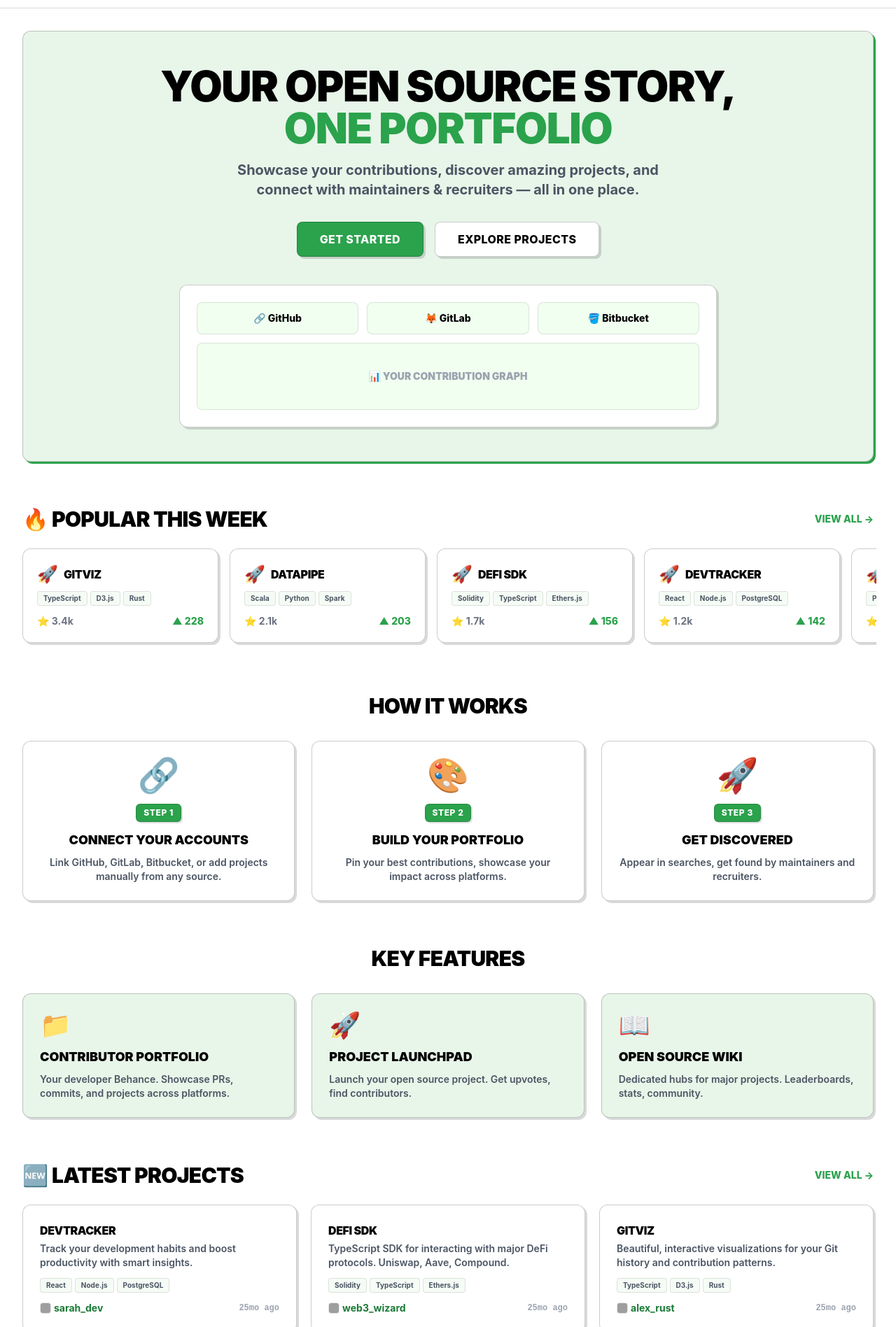
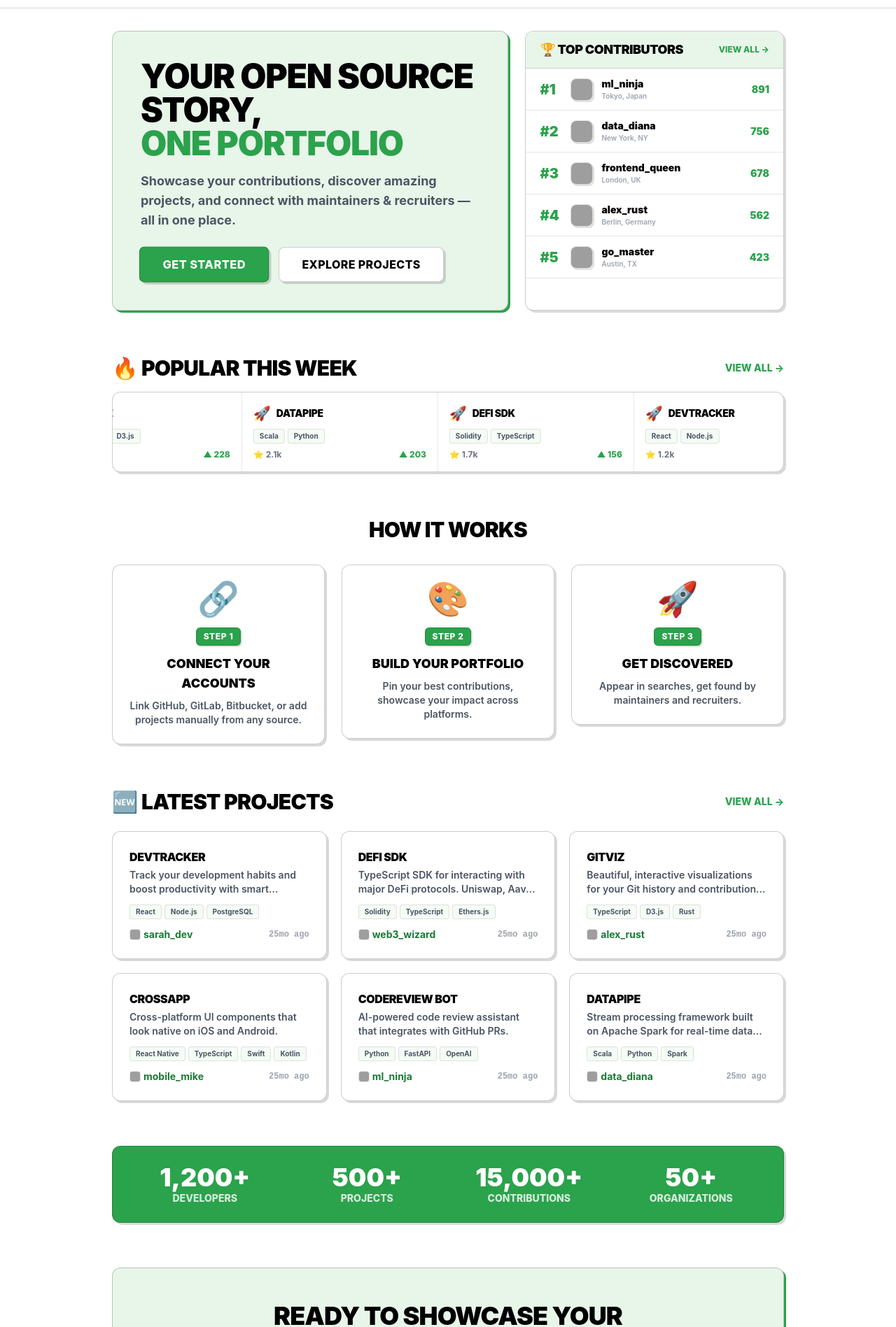
Before and after one commit to irfanmia/opencoders, a Next.js app in the folder frontend/: page / in a window 1280 px wide. Shown: the part 63-1960 px from the top of the page at 70% size. Built offline with nearby package versions, Linux system fonts and the light colour scheme; grey boxes are pictures that could not be loaded.

Commit message:
feat: 75% width layout, marquee, hero+leaderboard split, animations

```diff
--- a/frontend/app/globals.css
+++ b/frontend/app/globals.css
@@ -5,6 +5,9 @@
 @import url('https://fonts.googleapis.com/css2?family=JetBrains+Mono:wght@400;500;700;800&family=Inter:wght@400;600;700;800;900&display=swap');
 
 @layer base {
+  html {
+    scroll-behavior: smooth;
+  }
   body {
     @apply bg-white text-black antialiased font-bold;
   }
@@ -12,6 +15,42 @@
   * {
     @apply border-brutal-border;
   }
+}
+
+/* Animations */
+@keyframes marquee {
+  0% { transform: translateX(0); }
+  100% { transform: translateX(-50%); }
+}
+
+@keyframes fade-in-up {
+  from { opacity: 0; transform: translateY(20px); }
+  to { opacity: 1; transform: translateY(0); }
+}
+
+@keyframes pulse-subtle {
+  0%, 100% { transform: scale(1); }
+  50% { transform: scale(1.03); }
+}
+
+.animate-marquee {
+  animation: marquee 30s linear infinite;
+}
+
+.animate-fade-in-up {
+  animation: fade-in-up 0.6s ease-out both;
+}
+
+.animate-fade-in-up-delay {
+  animation: fade-in-up 0.6s ease-out 0.2s both;
+}
+
+.animate-fade-in-up-delay-2 {
+  animation: fade-in-up 0.6s ease-out 0.4s both;
+}
+
+.animate-pulse-subtle {
+  animation: pulse-subtle 2.5s ease-in-out infinite;
 }
 
 @layer components {
--- a/frontend/app/layout.tsx
+++ b/frontend/app/layout.tsx
@@ -29,10 +29,10 @@
   children: React.ReactNode;
 }) {
   return (
-    <html lang="en">
+    <html lang="en" className="scroll-smooth">
       <body className="min-h-screen flex flex-col">
         <Navbar />
-        <main className="mx-auto max-w-7xl w-full px-4 py-8 sm:px-6 lg:px-8 flex-1">
+        <main className="mx-auto w-[75%] py-8 flex-1">
           {children}
         </main>
         <Footer />
--- a/frontend/app/page.tsx
+++ b/frontend/app/page.tsx
@@ -1,5 +1,8 @@
+"use client";
 import Link from "next/link";
 import { weeklyTrending, latestProjects, leaderboard, timeAgo } from "@/lib/mock-data";
+import { useScrollAnimation } from "@/hooks/useScrollAnimation";
+import AnimatedCounter from "@/components/AnimatedCounter";
 
 const stats = [
   { label: "Developers", value: "1,200+" },
@@ -14,114 +17,139 @@
   { emoji: "🚀", title: "Get Discovered", desc: "Appear in searches, get found by maintainers and recruiters." },
 ];
 
-const features = [
-  { emoji: "📁", title: "Contributor Portfolio", desc: "Your developer Behance. Showcase PRs, commits, and projects across platforms." },
-  { emoji: "🚀", title: "Project Launchpad", desc: "Launch your open source project. Get upvotes, find contributors." },
-  { emoji: "📖", title: "Open Source Wiki", desc: "Dedicated hubs for major projects. Leaderboards, stats, community." },
-];
-
 function formatStars(n: number) {
   return n >= 1000 ? `${(n / 1000).toFixed(n >= 10000 ? 0 : 1)}k` : String(n);
 }
 
+function FadeIn({ children, className = "", delay = 0 }: { children: React.ReactNode; className?: string; delay?: number }) {
+  const { ref, isVisible } = useScrollAnimation(0.1);
+  return (
+    <div
+      ref={ref}
+      className={`transition-all duration-700 ${isVisible ? "opacity-100 translate-y-0" : "opacity-0 translate-y-8"} ${className}`}
+      style={{ transitionDelay: `${delay}ms` }}
+    >
+      {children}
+    </div>
+  );
+}
+
 export default function Home() {
+  const top5 = leaderboard.slice(0, 5);
+
   return (
     <div className="space-y-16">
-      {/* Hero */}
-      <section className="rounded-xl border border-black/20 bg-brutal-green-light p-8 sm:p-12 shadow-brutal-green text-center">
-        <h1 className="text-4xl sm:text-6xl font-black uppercase tracking-tight text-black leading-tight">
+      {/* Hero (60%) + Top Contributors (40%) */}
+      <section className="grid grid-cols-1 lg:grid-cols-5 gap-6">
+        {/* Hero - 60% */}
+        <div className="lg:col-span-3 rounded-xl border border-black/20 bg-brutal-green-light p-8 sm:p-10 shadow-brutal-green flex flex-col justify-center">
+          <h1 className="text-3xl sm:text-5xl font-black uppercase tracking-tight text-black leading-tight animate-fade-in-up">
             Your Open Source Story,<br />
             <span className="text-brutal-green">One Portfolio</span>
           </h1>
-        <p className="mt-4 text-lg sm:text-xl font-bold text-gray-600 max-w-2xl mx-auto">
+          <p className="mt-4 text-base sm:text-lg font-bold text-gray-600 max-w-xl animate-fade-in-up-delay">
             Showcase your contributions, discover amazing projects, and connect with maintainers &amp; recruiters — all in one place.
           </p>
-        <div className="mt-8 flex flex-wrap justify-center gap-4">
-          <Link href="/login" className="btn-brutal text-base px-8 py-3">
+          <div className="mt-6 flex flex-wrap gap-4 animate-fade-in-up-delay-2">
+            <Link href="/login" className="btn-brutal text-base px-8 py-3 animate-pulse-subtle">
               Get Started
             </Link>
             <Link href="/explore" className="btn-brutal-outline text-base px-8 py-3">
               Explore Projects
             </Link>
           </div>
-        {/* Mock illustration area */}
-        <div className="mt-10 mx-auto max-w-3xl rounded-xl border border-black/20 bg-white p-6 shadow-brutal">
-          <div className="grid grid-cols-3 gap-3">
-            {["🔗 GitHub", "🦊 GitLab", "🪣 Bitbucket"].map((p) => (
-              <div key={p} className="rounded-lg border border-black/10 bg-brutal-green-pale p-3 text-center text-sm font-extrabold">{p}</div>
+        </div>
+
+        {/* Top Contributors - 40% */}
+        <div className="lg:col-span-2 rounded-xl border border-black/20 bg-white shadow-brutal overflow-hidden">
+          <div className="px-5 py-3 bg-brutal-green-light border-b border-black/15 flex items-center justify-between">
+            <h2 className="text-lg font-black uppercase tracking-tight">🏆 Top Contributors</h2>
+            <Link href="/explore" className="text-xs font-extrabold text-brutal-green hover:underline uppercase">View All →</Link>
+          </div>
+          {top5.map((dev, i) => (
+            <Link
+              key={dev.id}
+              href={`/${dev.username}`}
+              className="flex items-center gap-3 px-5 py-3 border-b border-black/10 hover:bg-brutal-green-pale transition-all duration-300"
+              style={{ animationDelay: `${i * 100}ms` }}
+            >
+              <span className="text-xl font-black text-brutal-green w-8">#{dev.rank}</span>
+              <img src={dev.avatar_url} alt="" className="h-8 w-8 rounded-lg border border-black/15 shadow-brutal-sm" />
+              <div className="flex-1 min-w-0">
+                <div className="font-black text-sm truncate">{dev.username}</div>
+                <div className="text-[10px] font-semibold text-gray-400">{dev.location}</div>
+              </div>
+              <div className="font-black text-brutal-green text-sm">{dev.contribution_count}</div>
+            </Link>
           ))}
-          </div>
-          <div className="mt-3 h-24 rounded-lg border border-black/10 bg-brutal-green-pale flex items-center justify-center text-gray-400 font-black text-sm uppercase">
-            📊 Your Contribution Graph
-          </div>
         </div>
       </section>
 
-      {/* Popular This Week */}
+      {/* Popular This Week — Marquee */}
+      <FadeIn>
         <section>
-        <div className="flex items-center justify-between mb-6">
+          <div className="flex items-center justify-between mb-4">
             <h2 className="text-2xl sm:text-3xl font-black uppercase tracking-tight">🔥 Popular This Week</h2>
             <Link href="/launchpad" className="text-sm font-extrabold text-brutal-green hover:underline uppercase">View All →</Link>
           </div>
-        <div className="flex gap-4 overflow-x-auto pb-2 -mx-1 px-1">
-          {weeklyTrending.map((launch) => (
-            <div key={launch.id} className="min-w-[280px] max-w-[320px] shrink-0 rounded-xl border border-black/20 bg-white p-5 shadow-brutal transition-all hover:translate-x-[1px] hover:translate-y-[1px] hover:shadow-none">
+          <div className="overflow-hidden rounded-xl border border-black/20 bg-white shadow-brutal group">
+            <div className="flex animate-marquee group-hover:[animation-play-state:paused]">
+              {[...weeklyTrending, ...weeklyTrending].map((launch, idx) => (
+                <div
+                  key={`${launch.id}-${idx}`}
+                  className="flex-shrink-0 w-[280px] p-4 border-r border-black/10 transition-all duration-300 hover:scale-[1.02] hover:bg-brutal-green-pale"
+                >
                   <div className="flex items-center gap-2 mb-2">
-                <span className="text-2xl">🚀</span>
-                <h3 className="font-black uppercase tracking-tight text-black truncate">{launch.project_detail?.name}</h3>
+                    <span className="text-xl">🚀</span>
+                    <h3 className="font-black uppercase tracking-tight text-sm text-black truncate">{launch.project_detail?.name}</h3>
                   </div>
-              <div className="flex flex-wrap gap-1 mb-3">
-                {launch.project_detail?.tech_stack?.map((t) => (
+                  <div className="flex flex-wrap gap-1 mb-2">
+                    {launch.project_detail?.tech_stack?.slice(0, 2).map((t) => (
                       <span key={t} className="rounded border border-black/10 bg-brutal-muted px-2 py-0.5 text-[10px] font-bold text-gray-600">{t}</span>
                     ))}
                   </div>
-              <div className="flex items-center justify-between text-sm">
+                  <div className="flex items-center justify-between text-xs">
                     <span className="font-bold text-gray-500">⭐ {formatStars(launch.project_detail?.star_count || 0)}</span>
                     <span className="font-extrabold text-brutal-green">▲ {launch.upvote_count}</span>
                   </div>
                 </div>
               ))}
             </div>
+          </div>
         </section>
+      </FadeIn>
 
       {/* How It Works */}
       <section>
+        <FadeIn>
           <h2 className="text-2xl sm:text-3xl font-black uppercase tracking-tight text-center mb-8">How It Works</h2>
+        </FadeIn>
         <div className="grid sm:grid-cols-3 gap-6">
           {howItWorks.map((step, i) => (
-            <div key={i} className="card-brutal text-center">
+            <FadeIn key={i} delay={i * 150}>
+              <div className="card-brutal text-center transition-all duration-300 hover:scale-[1.02]">
                 <div className="text-5xl mb-4">{step.emoji}</div>
                 <div className="badge-brutal bg-brutal-green text-white mx-auto mb-3">Step {i + 1}</div>
                 <h3 className="text-lg font-black uppercase">{step.title}</h3>
                 <p className="mt-2 text-sm font-semibold text-gray-600">{step.desc}</p>
               </div>
-          ))}
-        </div>
-      </section>
-
-      {/* Key Features */}
-      <section>
-        <h2 className="text-2xl sm:text-3xl font-black uppercase tracking-tight text-center mb-8">Key Features</h2>
-        <div className="grid sm:grid-cols-3 gap-6">
-          {features.map((f, i) => (
-            <div key={i} className="card-brutal-green">
-              <div className="text-4xl mb-3">{f.emoji}</div>
-              <h3 className="text-lg font-black uppercase">{f.title}</h3>
-              <p className="mt-2 text-sm font-semibold text-gray-600">{f.desc}</p>
-            </div>
+            </FadeIn>
           ))}
         </div>
       </section>
 
       {/* Latest Projects */}
       <section>
+        <FadeIn>
           <div className="flex items-center justify-between mb-6">
             <h2 className="text-2xl sm:text-3xl font-black uppercase tracking-tight">🆕 Latest Projects</h2>
             <Link href="/launchpad" className="text-sm font-extrabold text-brutal-green hover:underline uppercase">View All →</Link>
           </div>
+        </FadeIn>
         <div className="grid sm:grid-cols-2 lg:grid-cols-3 gap-5">
-          {latestProjects.map((project) => (
-            <div key={project.id} className="card-brutal">
+          {latestProjects.map((project, i) => (
+            <FadeIn key={project.id} delay={i * 100}>
+              <div className="card-brutal transition-all duration-300 hover:scale-[1.02]">
                 <h3 className="font-black uppercase tracking-tight text-black">{project.name}</h3>
                 <p className="mt-1 text-sm font-semibold text-gray-600 line-clamp-2">{project.description}</p>
                 <div className="mt-3 flex flex-wrap gap-1">
@@ -137,54 +165,27 @@
                   <span className="font-mono text-xs text-gray-400">{timeAgo(project.created_at)}</span>
                 </div>
               </div>
+            </FadeIn>
           ))}
         </div>
       </section>
 
-      {/* Contributor Leaderboard */}
-      <section>
-        <div className="flex items-center justify-between mb-6">
-          <h2 className="text-2xl sm:text-3xl font-black uppercase tracking-tight">🏆 Top Contributors</h2>
-          <Link href="/explore" className="text-sm font-extrabold text-brutal-green hover:underline uppercase">View Full Leaderboard →</Link>
-        </div>
-        <div className="rounded-xl border border-black/20 bg-white shadow-brutal overflow-hidden">
-          <div className="hidden sm:grid grid-cols-[60px_1fr_120px_1fr] gap-4 px-6 py-3 bg-brutal-green-light border-b border-black/15 text-xs font-extrabold uppercase text-gray-500">
-            <span>Rank</span><span>Developer</span><span>Contributions</span><span>Top Languages</span>
-          </div>
-          {leaderboard.slice(0, 8).map((dev) => (
-            <Link key={dev.id} href={`/${dev.username}`} className="grid sm:grid-cols-[60px_1fr_120px_1fr] gap-4 px-6 py-4 border-b border-black/10 hover:bg-brutal-green-pale transition-colors items-center">
-              <span className="text-2xl font-black text-brutal-green">#{dev.rank}</span>
-              <div className="flex items-center gap-3">
-                <img src={dev.avatar_url} alt="" className="h-9 w-9 rounded-lg border border-black/15 shadow-brutal-sm" />
-                <div>
-                  <div className="font-black text-sm">{dev.username}</div>
-                  <div className="text-xs font-semibold text-gray-400">{dev.location}</div>
-                </div>
-              </div>
-              <div className="font-black text-brutal-green text-lg">{dev.contribution_count}</div>
-              <div className="flex flex-wrap gap-1">
-                {dev.topLanguages.map((lang) => (
-                  <span key={lang} className="rounded border border-black/10 bg-brutal-muted px-2 py-0.5 text-[10px] font-bold text-gray-600">{lang}</span>
-                ))}
-              </div>
-            </Link>
-          ))}
-        </div>
-      </section>
-
-      {/* Social Proof Stats Bar */}
+      {/* Stats Bar */}
+      <FadeIn>
         <section className="rounded-xl border border-black/20 bg-brutal-green p-6 shadow-brutal">
           <div className="grid grid-cols-2 sm:grid-cols-4 gap-4">
             {stats.map((s) => (
               <div key={s.label} className="text-center">
-              <div className="text-3xl sm:text-4xl font-black text-white">{s.value}</div>
+                <AnimatedCounter value={s.value} className="text-3xl sm:text-4xl font-black text-white block" />
                 <div className="text-sm font-extrabold uppercase text-white/80">{s.label}</div>
               </div>
             ))}
           </div>
         </section>
+      </FadeIn>
 
       {/* Bottom CTA */}
+      <FadeIn>
         <section className="rounded-xl border border-black/20 bg-brutal-green-light p-8 sm:p-12 shadow-brutal-green text-center">
           <h2 className="text-3xl sm:text-4xl font-black uppercase tracking-tight">
             Ready to showcase your<br />open source journey?
@@ -192,10 +193,11 @@
           <p className="mt-3 text-lg font-bold text-gray-600">
             Connect GitHub, GitLab, Bitbucket, or add projects manually — it&apos;s free.
           </p>
-        <Link href="/login" className="btn-brutal text-base px-10 py-3 mt-6 inline-flex">
+          <Link href="/login" className="btn-brutal text-base px-10 py-3 mt-6 inline-flex animate-pulse-subtle">
             Get Started — It&apos;s Free
           </Link>
         </section>
+      </FadeIn>
     </div>
   );
 }
--- /dev/null
+++ b/frontend/components/AnimatedCounter.tsx
@@ -0,0 +1,52 @@
+"use client";
+import { useEffect, useState, useRef } from "react";
+
+function parseValue(val: string): { num: number; suffix: string } {
+  const match = val.match(/^([\d,]+)\+?$/);
+  if (match) {
+    return { num: parseInt(match[1].replace(/,/g, ""), 10), suffix: val.includes("+") ? "+" : "" };
+  }
+  return { num: 0, suffix: val };
+}
+
+function formatNum(n: number): string {
+  return n.toLocaleString("en-US");
+}
+
+export default function AnimatedCounter({ value, className }: { value: string; className?: string }) {
+  const { num, suffix } = parseValue(value);
+  const [display, setDisplay] = useState(0);
+  const ref = useRef<HTMLSpanElement>(null);
+  const started = useRef(false);
+
+  useEffect(() => {
+    const el = ref.current;
+    if (!el) return;
+    const observer = new IntersectionObserver(
+      ([entry]) => {
+        if (entry.isIntersecting && !started.current) {
+          started.current = true;
+          const duration = 1500;
+          const start = performance.now();
+          const animate = (now: number) => {
+            const progress = Math.min((now - start) / duration, 1);
+            const eased = 1 - Math.pow(1 - progress, 3);
+            setDisplay(Math.floor(eased * num));
+            if (progress < 1) requestAnimationFrame(animate);
+          };
+          requestAnimationFrame(animate);
+          observer.unobserve(el);
+        }
+      },
+      { threshold: 0.3 }
+    );
+    observer.observe(el);
+    return () => observer.disconnect();
+  }, [num]);
+
+  return (
+    <span ref={ref} className={className}>
+      {formatNum(display)}{suffix}
+    </span>
+  );
+}
--- /dev/null
+++ b/frontend/hooks/useScrollAnimation.ts
@@ -0,0 +1,25 @@
+"use client";
+import { useEffect, useRef, useState } from "react";
+
+export function useScrollAnimation(threshold = 0.1) {
+  const ref = useRef<HTMLDivElement>(null);
+  const [isVisible, setIsVisible] = useState(false);
+
+  useEffect(() => {
+    const el = ref.current;
+    if (!el) return;
+    const observer = new IntersectionObserver(
+      ([entry]) => {
+        if (entry.isIntersecting) {
+          setIsVisible(true);
+          observer.unobserve(el);
+        }
+      },
+      { threshold }
+    );
+    observer.observe(el);
+    return () => observer.disconnect();
+  }, [threshold]);
+
+  return { ref, isVisible };
+}
```
Lines whose indentation alone changed are shown as unchanged.
